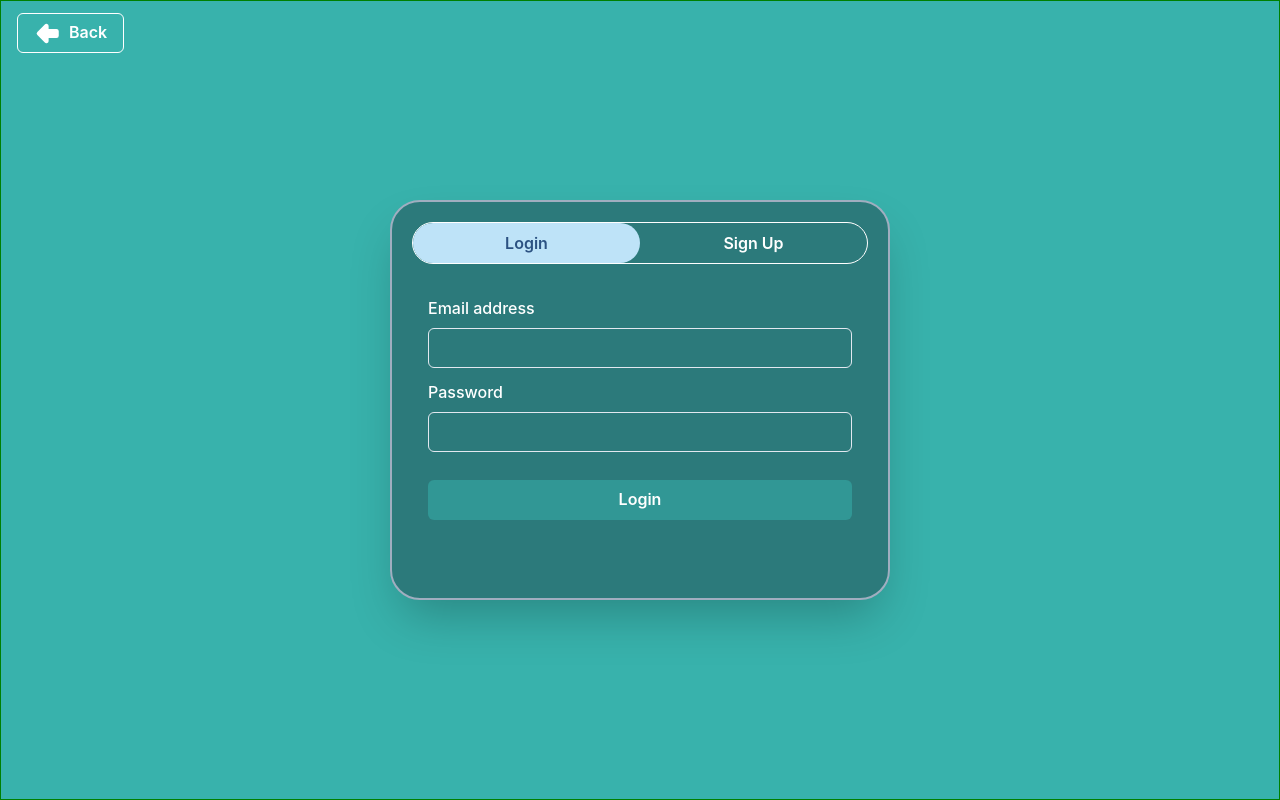
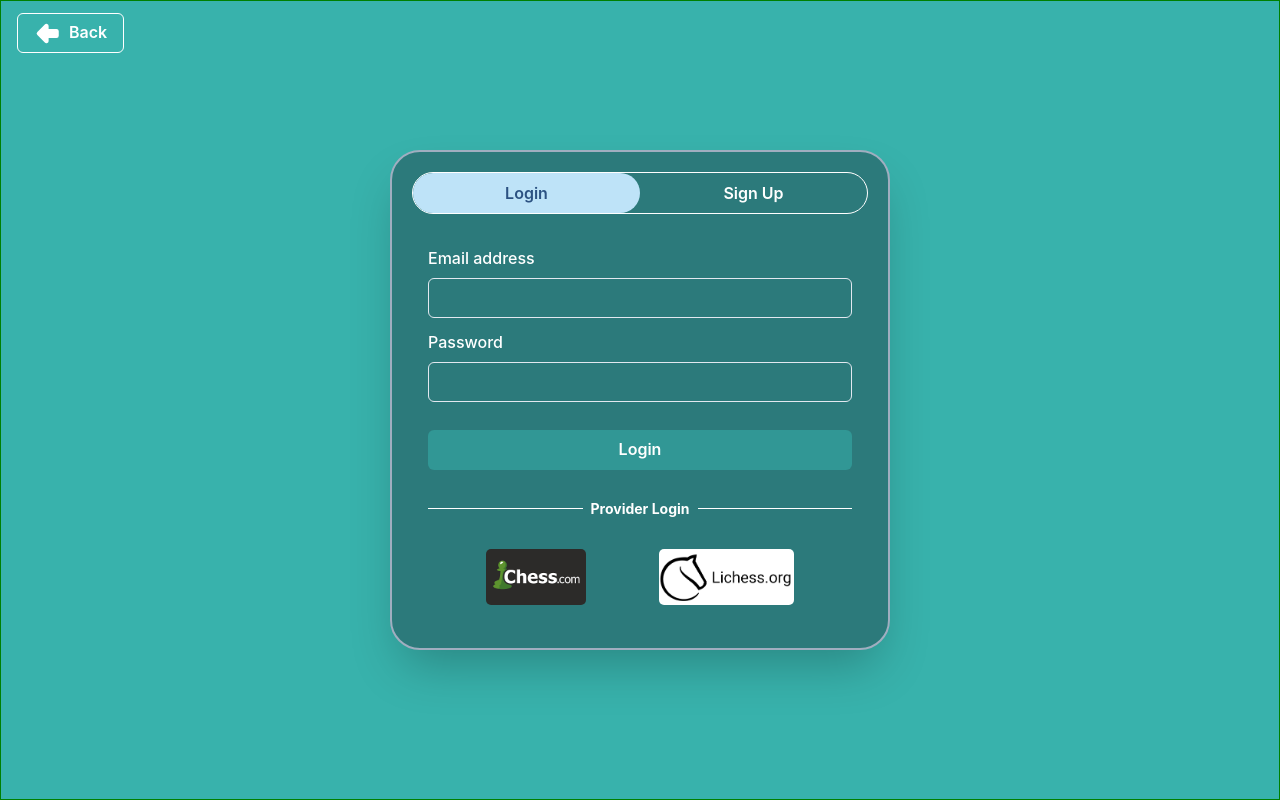
Before and after one commit to htripathi12/chess-nexus, a React (Create React App) app: page /login in a window 1280 px wide. Built offline with nearby package versions, Linux system fonts and the light colour scheme.

Commit message:
finish provider buttons

```diff
--- a/src/Login.js
+++ b/src/Login.js
@@ -23,7 +23,7 @@ function Login() {
             <Link as={RouterLink} to="/" _hover={{ textDecoration: "none" }}><Text ml={2}>Back</Text></Link>
         </Button>
         <AbsoluteCenter>
-            <Container bg='teal.600' borderRadius="30" w='500px' h='400px' color="white" p={5} shadow="2xl" border="2px" borderColor="gray.400">
+            <Container bg='teal.600' borderRadius="30" w='500px' h='500px' color="white" p={5} shadow="2xl" border="2px" borderColor="gray.400">
                 <Tabs isFitted variant="soft-rounded">
                     <TabList mb="1em" border="1px" borderRadius="21px">
                         <Tab color="white" _hover={{ color: "white", bg: "teal.800"}} _active={{ transform: "translateX(10px)",
@@ -46,6 +46,20 @@ function Login() {
                                     <Button mt={4} colorScheme="teal" type="submit" _hover={{ bg: "teal.800" }}>
                                         Login
                                     </Button>
+                                    <Flex align="center" my="4">
+                                        <Box flex="1" height="1px" bg="white" />
+                                        <Text mx="2" color="white" fontSize="sm" fontWeight="700">Provider Login</Text>
+                                        <Box flex="1" height="1px" bg="white" />
+                                    </Flex>
+
+                                    <Box display="flex" justifyContent="space-evenly" paddingTop="10px">
+                                        <Button onClick={OAuth2Callback} bg="transparent" _hover={{ bg: "transparent" }}>
+                                            <Image src="/chesscom.png" alt="chess.com" width="100px" borderRadius="5px" />
+                                        </Button>
+                                        <Button onClick={OAuth2Callback} bg="transparent" _hover={{ bg: "transparent" }}>
+                                            <Image src="lichess.png" alt="lichess.org" width="135px" borderRadius="5px"/>
+                                        </Button>
+                                    </Box>
                                 </Stack>
                             </form>
                         </TabPanel>
@@ -63,6 +77,12 @@ function Login() {
                                     <Button mt={4} colorScheme="teal" type="submit" _hover={{ bg: "teal.800" }}>
                                         Sign Up
                                     </Button>
+                                    <Flex align="center" my="4">
+                                        <Box flex="1" height="1px" bg="white" />
+                                        <Text mx="2" color="white" fontSize="sm" fontWeight="700">Provider Signup</Text>
+                                        <Box flex="1" height="1px" bg="white" />
+                                    </Flex>
+
                                     <Box display="flex" justifyContent="space-evenly" paddingTop="10px">
                                         <Button onClick={OAuth2Callback} bg="transparent" _hover={{ bg: "transparent" }}>
                                             <Image src="/chesscom.png" alt="chess.com" width="100px" borderRadius="5px" />
```
Also changed, not shown: src/Login.css (added, +17 -0 lines).
